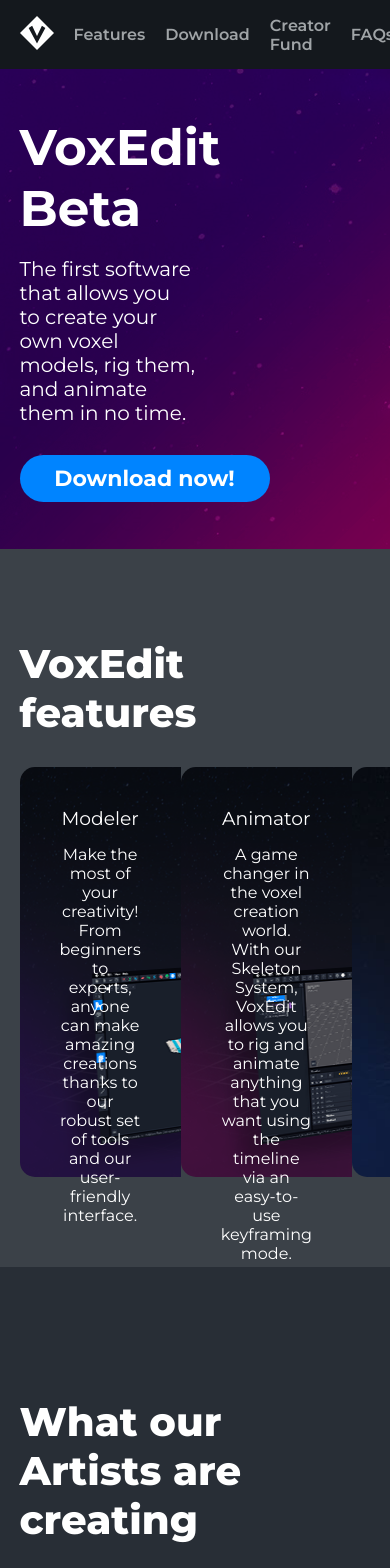
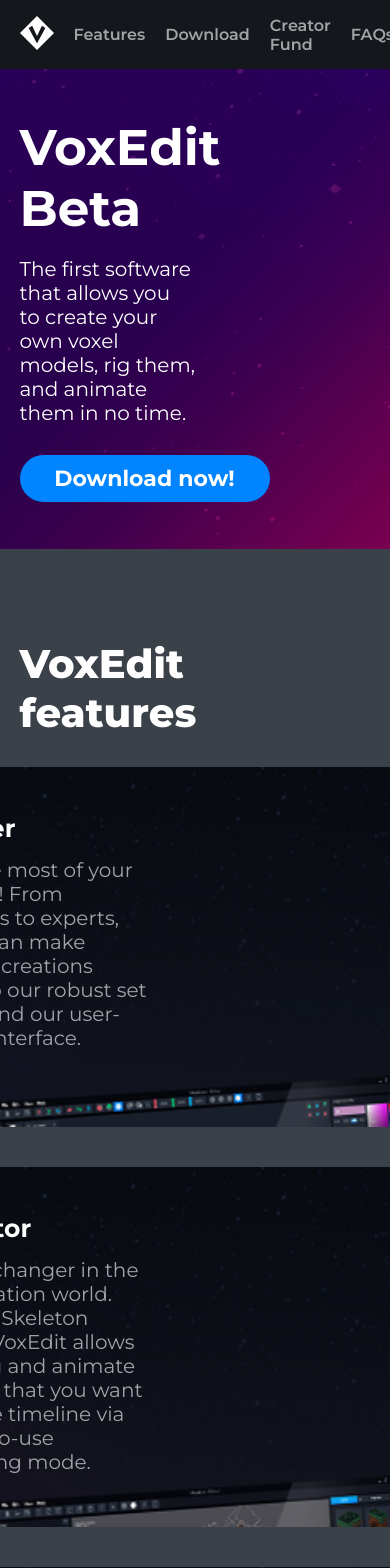
Before and after one commit to Romelody/challenge-pixowl, a Vue app: page / in a window 390 px wide. Shown: the top 1568 px of the page. Built offline with nearby package versions, Linux system fonts and the light colour scheme.

Commit message:
Features tablet

```diff
--- a/src/components/Features.vue
+++ b/src/components/Features.vue
@@ -3,13 +3,18 @@
     <div class="container padding-y">
       <div>
         <h2>VoxEdit features</h2>
-        <div class="features-container">
+        <div
+          :class="
+            tabletView ? 'features-container-tablet' : 'features-container'
+          "
+        >
           <Feature
             v-for="feature in features"
             :key="feature.id"
             :titleFeature="feature.titleFeature"
             :textFeature="feature.textFeature"
             :bgImage="feature.bgImage"
+            :tabletView="tabletView"
           />
         </div>
       </div>
@@ -51,6 +56,9 @@
         }
       ]
     };
+  },
+  props: {
+    tabletView: Boolean
   }
 };
 </script>
@@ -62,5 +70,10 @@
     display: flex;
     justify-content: space-between;
   }
+  .features-container-tablet {
+    display: flex;
+    align-items: center;
+    flex-direction: column;
+  }
 }
 </style>
--- a/src/components/Footer.vue
+++ b/src/components/Footer.vue
@@ -88,7 +88,7 @@
     font-size: 20px;
     a {
       margin-bottom: 15px;
-      color: $light-gray;
+      color: $light-grey;
       &:hover {
         color: $white;
         font-family: bold;
--- a/src/components/Header.vue
+++ b/src/components/Header.vue
@@ -30,7 +30,7 @@
 <style scoped lang="scss">
 #header {
   background: $black;
-  color: $light-gray;
+  color: $light-grey;
   .header {
     padding: 15px 0;
     display: flex;
@@ -59,7 +59,7 @@
   }
   a {
     font-weight: 600;
-    color: $light-gray;
+    color: $light-grey;
     padding-right: 20px;
   }
 }
--- a/src/components/Join.vue
+++ b/src/components/Join.vue
@@ -31,7 +31,7 @@
   }
   .subtitle {
     text-align: center;
-    color: $light-gray;
+    color: $light-grey;
     font-size: 20px;
     padding-bottom: 20px;
   }
--- a/src/components/mini-components/ArtistCreation.vue
+++ b/src/components/mini-components/ArtistCreation.vue
@@ -57,7 +57,7 @@
         font-size: 18px;
       }
       p {
-        color: $light-gray;
+        color: $light-grey;
         font-size: 15px;
       }
     }
@@ -72,7 +72,7 @@
       height: 30px;
       border-radius: 25px;
       background: $grey-add;
-      border: 1px solid $light-gray;
+      border: 1px solid $light-grey;
     }
   }
 }
--- a/src/components/mini-components/ArtistQuote.vue
+++ b/src/components/mini-components/ArtistQuote.vue
@@ -105,7 +105,7 @@
       padding: 32px 60px 32px 80px;
     }
     .professional {
-      color: $light-gray;
+      color: $light-grey;
     }
     .artist-name {
       color: $blue;
--- a/src/components/mini-components/Feature.vue
+++ b/src/components/mini-components/Feature.vue
@@ -1,8 +1,12 @@
 <template>
-  <div id="feature" :style="{ backgroundImage: `url(${bgImage})` }">
-    <div class="text-component">
+  <div
+    id="feature"
+    :style="{ backgroundImage: `url(${bgImage})` }"
+    :class="tabletView ? 'background-image-tablet' : 'background-image'"
+  >
+    <div :class="tabletView ? 'text-component-tablet' : 'text-component'">
       <h3>
-        <strong>{{ titleFeature }}</strong>
+        {{ titleFeature }}
       </h3>
       <p>
         {{ textFeature }}
@@ -16,29 +20,54 @@
   props: {
     titleFeature: String,
     textFeature: String,
-    bgImage: String
+    bgImage: String,
+    tabletView: Boolean
   }
 };
 </script>
 <style lang="scss" scoped>
+.background-image-tablet {
+  width: 650px;
+  height: 360px;
+}
+.background-image {
+  width: 400px;
+  height: 410px;
+}
 #feature {
   background-repeat: no-repeat;
-  background-size: 400px 410px;
-  width: 400px;
-  height: 410px;
+  background-size: cover;
+  margin-bottom: 40px;
+
   .text-component {
     padding: 40px;
     color: $white;
     h3 {
-      font-weight: 500;
+      font-size: 25px;
+      font-weight: 700;
       text-align: center;
       margin-bottom: 15px;
-      strong {
-      }
     }
     p {
+      font-size: 15px;
       text-align: center;
       letter-spacing: 0px;
+      color: $light-grey;
+    }
+  }
+  .text-component-tablet {
+    padding: 46px 0 0 38px;
+    color: $white;
+    h3 {
+      font-size: 25px;
+      font-weight: 700;
+      margin-bottom: 15px;
+    }
+    p {
+      font-size: 20px;
+      letter-spacing: 0px;
+      color: $light-grey;
+      width: 40%;
     }
   }
 }
--- a/src/styles/_variables.scss
+++ b/src/styles/_variables.scss
@@ -1,5 +1,5 @@
 $white:#ffffff;
-$light-gray: #A0A4A7;
+$light-grey: #A0A4A7;
 $medium-grey: #3B4148;
 $dark-grey:#282E36;
 $black: #14181d;
```
